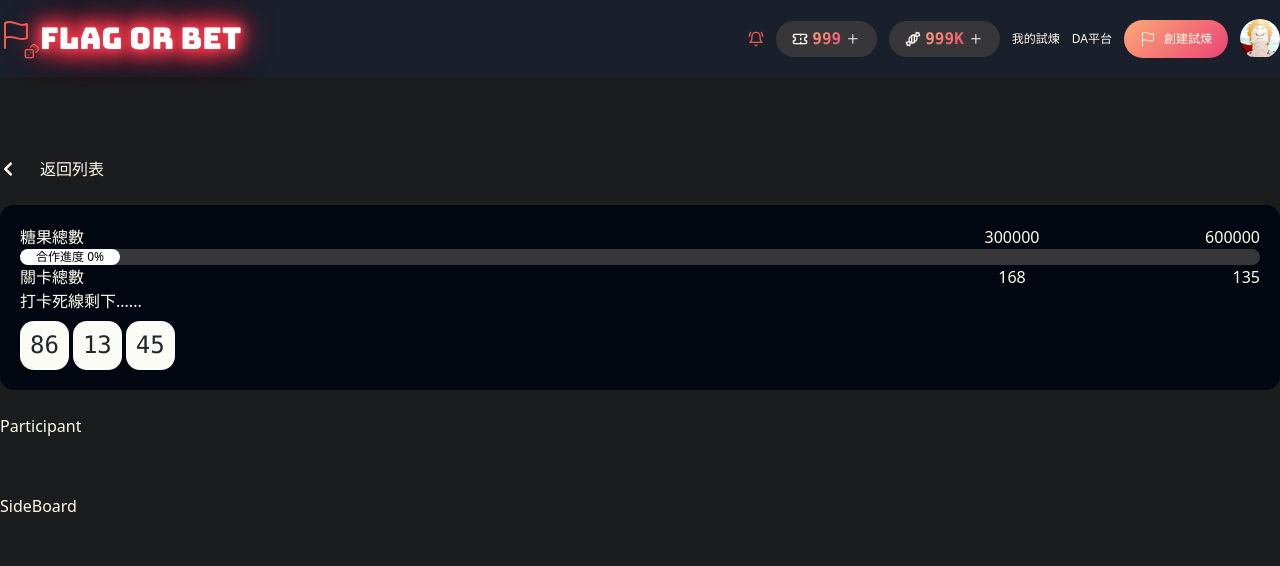
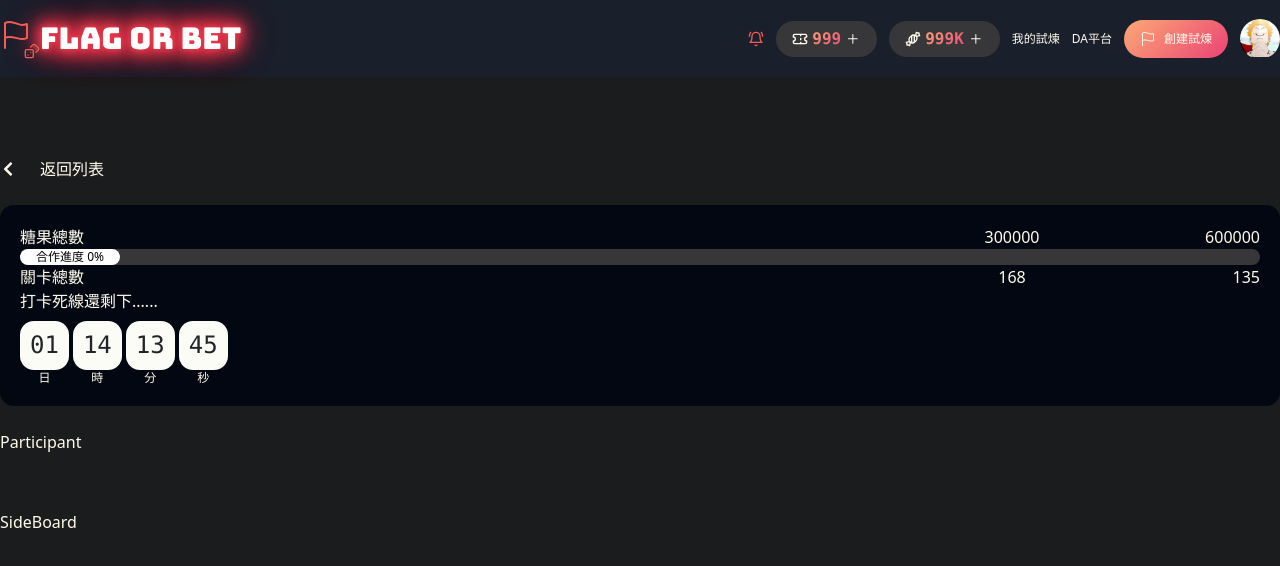
Before and after one commit to TooruTW/GoBetGoal, a React (Vite) app: page /trials/trial-detail/1 in a window 1280 px wide. Shown: the top 566 px of the page. Built offline with nearby package versions, Linux system fonts and the light colour scheme.

Commit message:
update-adjust-counter_logic

```diff
--- a/src/components/TrialDetail/DetailBoard/TrialInfo/TrialContent/CountDown.tsx
+++ b/src/components/TrialDetail/DetailBoard/TrialInfo/TrialContent/CountDown.tsx
@@ -1,38 +1,66 @@
 import { useEffect, useState } from "react";
 
 interface acceptProps {
-  deadLine: Date;
+  timeToCount: Date;
 }
 export default function CountDown(props: acceptProps) {
-  const { deadLine } = props;
+  const { timeToCount } = props;
   const [remain, setRemain] = useState(
-    Math.floor((deadLine.getTime() - new Date().getTime()) / 1000)
+    Math.max(
+      0,
+      Math.floor((timeToCount.getTime() - new Date().getTime()) / 1000)
+    )
   );
 
+  // timeToCount 改變時，重設 remain
+  useEffect(() => {
+    setRemain(
+      Math.max(
+        0,
+        Math.floor((timeToCount.getTime() - new Date().getTime()) / 1000)
+      )
+    );
+  }, [timeToCount]);
+
+  // 每秒倒數
   useEffect(() => {
     const timer = setInterval(() => {
-      setRemain((prev) => {
-        const next = Math.max(0, prev - 1);
-        return next;
-      });
+      setRemain((prev) => Math.max(0, prev - 1));
     }, 1000);
     return () => clearInterval(timer);
-  }, [deadLine]);
+  }, []);
 
-  const hour = Math.floor(remain / 3600);
+  const day = Math.floor(remain / 86400);
+  const hour = Math.floor((remain % 86400) / 3600);
   const minute = Math.floor((remain % 3600) / 60);
   const second = remain % 60;
-  const remainTime = { hour, minute, second };
+  const remainTime = { day, hour, minute, second };
+
   return (
     <div className="flex gap-1">
+      <div className="flex flex-col items-center">
+        <div className="aspect-square flex justify-center items-center rounded-xl p-2.5 text-h3 font-medium leading-1.5 bg-unActivated-bg text-unActivated-text font-mono">
+          {remainTime.day.toString().padStart(2, "0")}
+        </div>
+        <span className="text-xs">日</span>
+      </div>
+      <div className="flex flex-col items-center">
         <div className="aspect-square flex justify-center items-center rounded-xl p-2.5 text-h3 font-medium leading-1.5 bg-unActivated-bg text-unActivated-text font-mono">
           {remainTime.hour.toString().padStart(2, "0")}
         </div>
+        <span className="text-xs">時</span>
+      </div>
+      <div className="flex flex-col items-center">
         <div className="aspect-square flex justify-center items-center rounded-xl p-2.5 text-h3 font-medium leading-1.5 bg-unActivated-bg text-unActivated-text font-mono">
           {remainTime.minute.toString().padStart(2, "0")}
         </div>
+        <span className="text-xs">分</span>
+      </div>
+      <div className="flex flex-col items-center">
         <div className="aspect-square flex justify-center items-center rounded-xl p-2.5 text-h3 font-medium leading-1.5 bg-unActivated-bg text-unActivated-text font-mono">
           {remainTime.second.toString().padStart(2, "0")}
+        </div>
+        <span className="text-xs">秒</span>
       </div>
     </div>
   );
--- a/src/components/TrialDetail/DetailBoard/TrialInfo/TrialContent/index.tsx
+++ b/src/components/TrialDetail/DetailBoard/TrialInfo/TrialContent/index.tsx
@@ -1,16 +1,40 @@
-import CountDown from "./CountDown"
+import { useEffect, useRef, useState } from "react";
+import CountDown from "./CountDown";
 
+interface acceptProps {
+  deadLine: Date;
+  start: Date;
+}
 
-export default function TrailContent(){
-    return(
+export default function TrailContent(props: acceptProps) {
+  const { deadLine, start } = props;
+  const [target, setTarget] = useState(start);
+  const [countDownState, setCountDownState] = useState("距離試煉開始還有......")
+  const isTrialOverRef = useRef(false)
+
+  useEffect(() => {
+    const timer = setInterval(() => {
+      const now = new Date().getTime();
+      if (now >= start.getTime() && now <= deadLine.getTime()) {
+        setTarget(deadLine);
+        setCountDownState("打卡死線還剩下......")
+      }else if(now >= deadLine.getTime()){
+        setCountDownState("關卡結束")
+        isTrialOverRef.current = true
+      }
+    }, 1000);
+    return () => clearInterval(timer);
+  }, [start, deadLine]);
+
+  return (
     <div>
       {/* left */}
-           <div className="flex flex-col gap-2">
-            <p>打卡死線剩下......</p>
-            <CountDown deadLine={new Date(2025,5,24)}/>
+      <div className={`flex flex-col gap-2 ${isTrialOverRef.current && "opacity-40"}`}>
+        <p>{countDownState}</p>
+        <CountDown timeToCount={target} />
       </div>
       {/* right */}
       <div></div>
     </div>
-    )
+  );
 }
--- a/src/components/TrialDetail/DetailBoard/TrialInfo/index.tsx
+++ b/src/components/TrialDetail/DetailBoard/TrialInfo/index.tsx
@@ -14,7 +14,7 @@ export default function TrialInfo() {
           stagePass={168}
           completeRate={0}
         />
-        <TrialContent />
+        <TrialContent start={new Date(2025,5,20)} deadLine={new Date(2025,5,22)}/>
       </div>
       {/* right */}
       <div></div>
```
Lines whose indentation alone changed are shown as unchanged.
